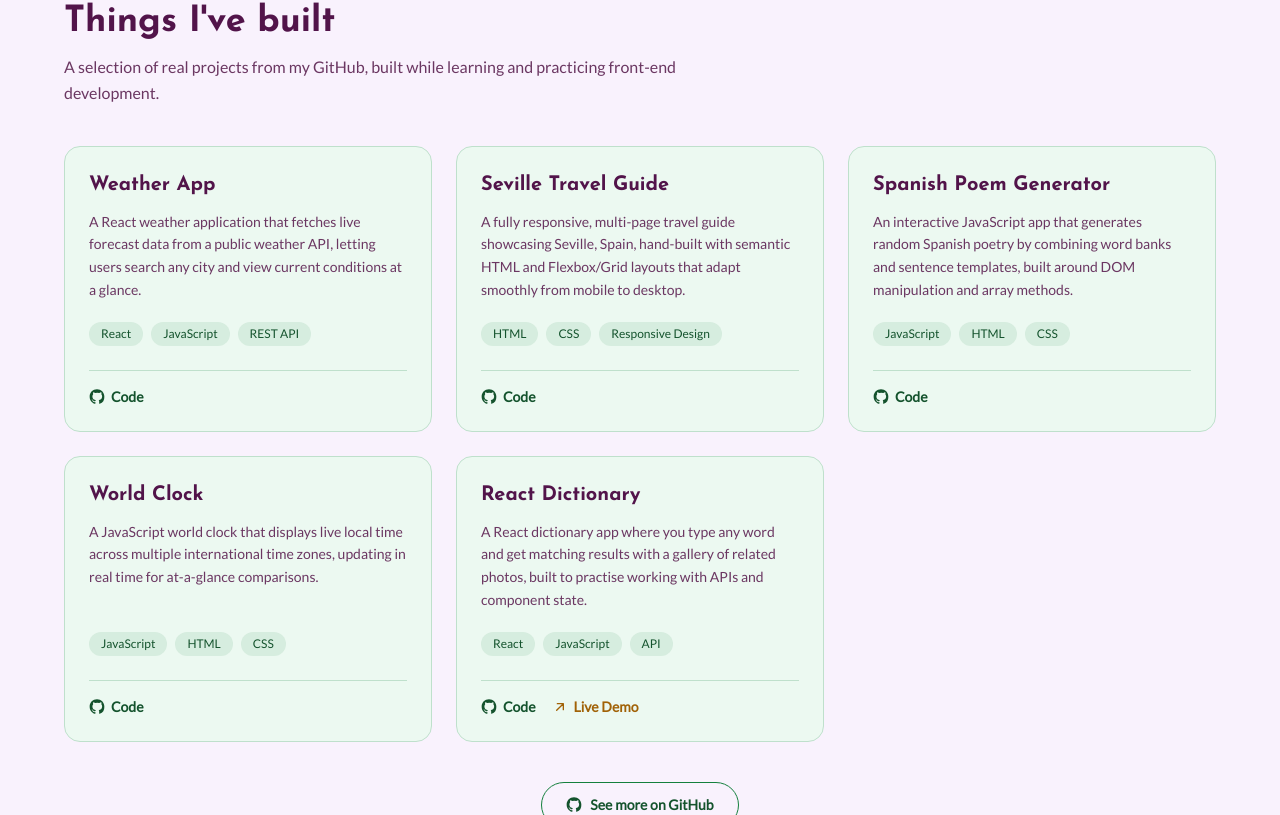
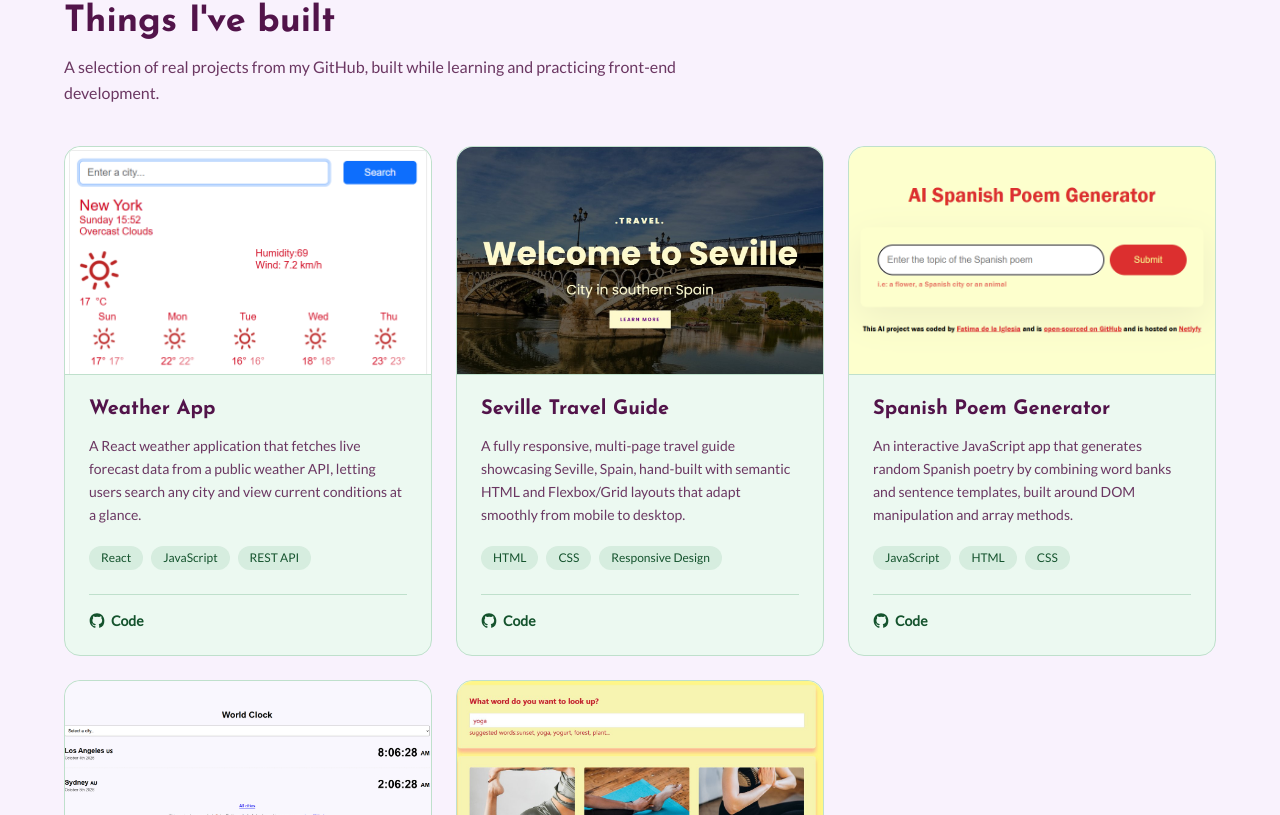
Before and after one commit to FatimadelaIglesia/new-portfolio, a Next.js app: page / in a window 1280 px wide. Shown: the part 1845-2660 px from the top of the page. Built offline with nearby package versions, Linux system fonts and the light colour scheme.

Commit message:
Update ProjectCard.tsx

```diff
--- a/src/components/ProjectCard.tsx
+++ b/src/components/ProjectCard.tsx
@@ -1,9 +1,21 @@
+import Image from "next/image";
 import type { Project } from "@/lib/data";
 import { ExternalLinkIcon, GitHubIcon } from "./icons";
 
 export default function ProjectCard({ project }: { project: Project }) {
   return (
     <article className="group flex h-full flex-col rounded-2xl border border-border bg-surface p-6 transition-all hover:-translate-y-1 hover:border-primary/40 hover:shadow-lg">
+      {project.image && (
+        <div className="relative -mx-6 -mt-6 mb-5 aspect-[16/10] overflow-hidden rounded-t-2xl border-b border-border">
+          <Image
+            src={project.image}
+            alt={`Screenshot of the ${project.title} project`}
+            fill
+            sizes="(min-width: 1024px) 33vw, (min-width: 640px) 50vw, 100vw"
+            className="object-cover object-top"
+          />
+        </div>
+      )}
       <h3 className="font-heading text-xl font-semibold text-text group-hover:text-primary-dark">
         {project.title}
       </h3>
```
